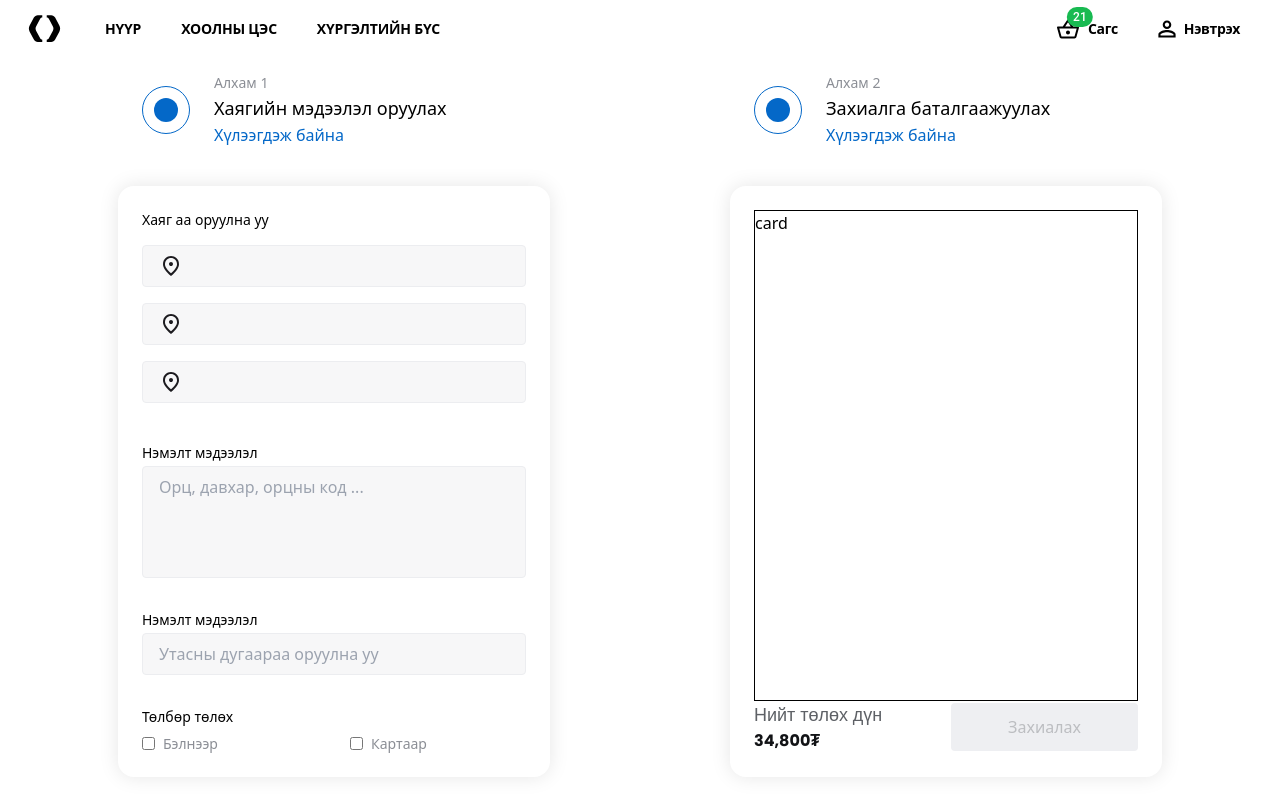
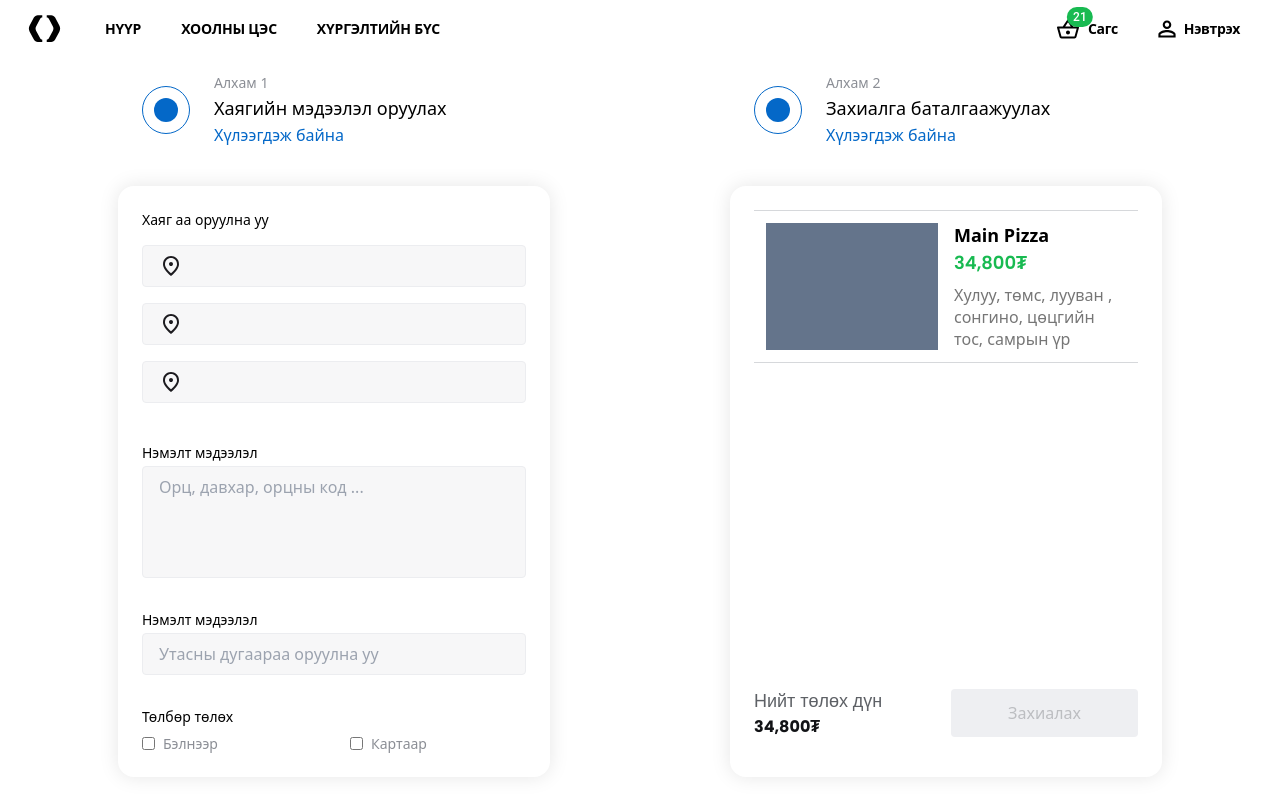
Before and after one commit to LEAP-MNG-1f/Gereltbaatar-food-delivery, a Next.js app in the folder food-delivery/: page /checkout in a window 1280 px wide. Shown: the top 800 px of the page. Built offline with nearby package versions, Linux system fonts and the light colour scheme.

Commit message:
checkout card hiisen

```diff
--- a/food-delivery/src/app/_components/feature/parts/CartDrawer.tsx
+++ b/food-delivery/src/app/_components/feature/parts/CartDrawer.tsx
@@ -80,7 +80,7 @@ export const CartDrawer = () => {
                     <p className="font-Poppins text-xl font-black">Таны сагс</p>
                     <div></div>
                   </div>
-                  <div className="2xl:h-[920px] h-[610px] px-6 overflow-scroll scrollbar-none">
+                  <div className="2xl:h-[840px] h-[610px] px-6 overflow-scroll scrollbar-none">
                     <DrawerCartCard />
                     <DrawerCartCard />
                     <DrawerCartCard />
--- a/food-delivery/src/app/_components/feature/zones/CheckoutContentZone.tsx
+++ b/food-delivery/src/app/_components/feature/zones/CheckoutContentZone.tsx
@@ -4,6 +4,7 @@ import { useState } from "react";
 import { CheckToggleB } from "../../ui/buttons/CheckToggleB";
 import { CircleBlueToggle } from "../../ui/buttons/CircleBlueToggle";
 import { LocationIcon } from "../../ui/svg/LocationIcon";
+import { CheckoutCard } from "../../ui/cards/CheckoutCard";
 
 export const CheckoutContentZone = () => {
   const [toggleOne, setToggleOne] = useState(true);
@@ -136,8 +137,8 @@ export const CheckoutContentZone = () => {
               </div>
               <div className="p-6 w-full h-full rounded-2xl shadow-customShadow">
                 <div className="flex flex-col items-stretch h-full">
-                  <div className="h-full border border-solid border-black">
-                    card
+                  <div className="h-[477px] overflow-scroll scrollbar-none ">
+                    <CheckoutCard />
                   </div>
                   <div className="grid grid-cols-2 gap-[10px] items-center">
                     <div>
--- /dev/null
+++ b/food-delivery/src/app/_components/ui/cards/CheckoutCard.tsx
@@ -0,0 +1,20 @@
+export const CheckoutCard = () => {
+  return (
+    <div className="border border-[#D6D8DB] border-x-0 w-full p-3 grid grid-cols-2 gap-4">
+      <div className="h-full w-full bg-slate-500"> </div>
+      <div className="w-full flex flex-col gap-2">
+        <div className="flex flex-col gap-[2px]">
+          <p className="ont-Poppins text-lg not-italic font-semibold leading-[normal]">
+            Main Pizza
+          </p>
+          <p className="font-Poppins text-lg text-BrandGreen not-italic font-semibold leading-[normal]">
+            34,800<span>₮</span>
+          </p>
+        </div>
+        <p className="font-normal text-base text-[#767676] not-italic leading-[normal]">
+          Хулуу, төмс, лууван , сонгино, цөцгийн тос, самрын үр
+        </p>
+      </div>
+    </div>
+  );
+};
--- a/food-delivery/src/app/_components/ui/cards/index.js
+++ b/food-delivery/src/app/_components/ui/cards/index.js
@@ -1,2 +1,4 @@
 export * from "./FoodNewsCard";
 export * from "./FoodProductCard";
+export * from "./CheckoutCard";
+export * from "./DrawerCartCard";
```
